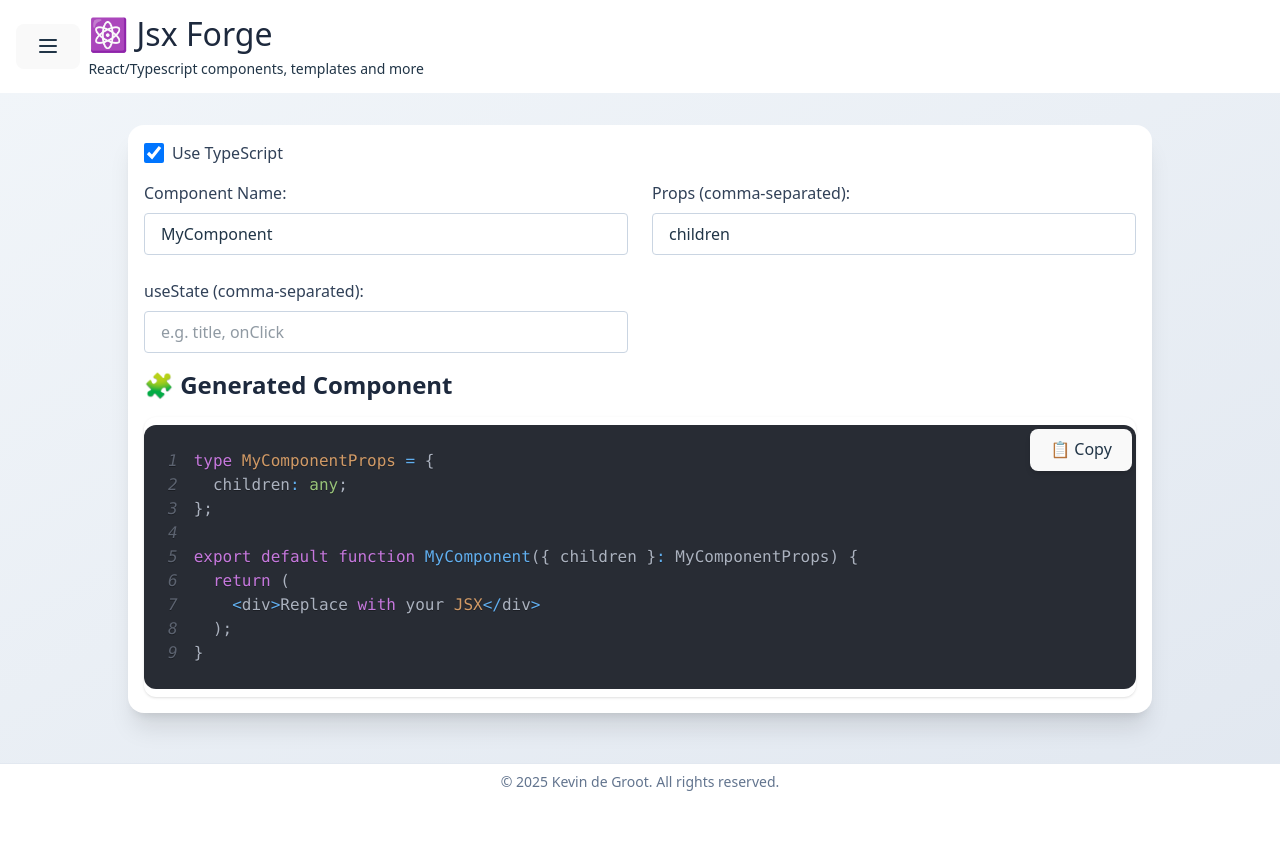
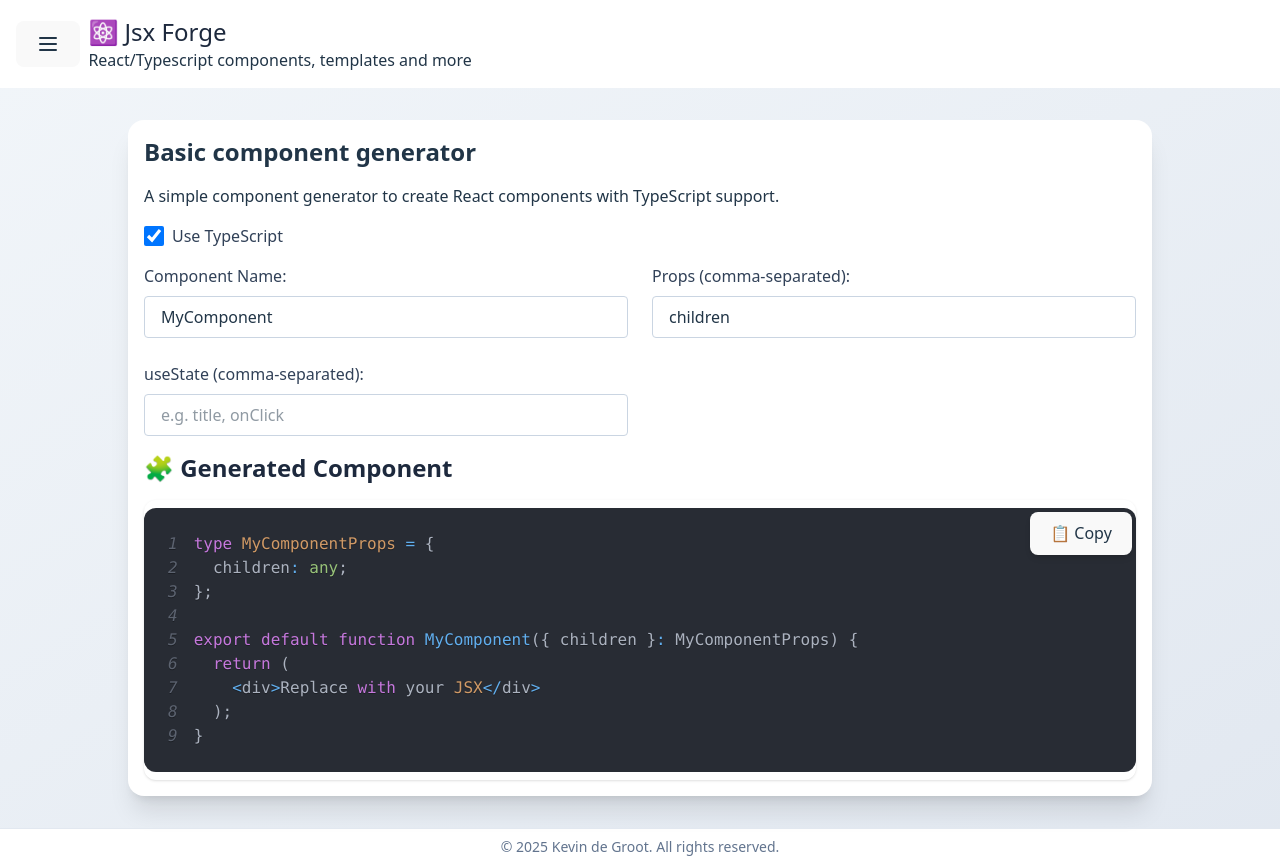
Before and after one commit to KevinDeGroot2015/jsxforge, a React (Vite) app: page / in a window 1280 px wide. Before the commit the page ends 800 px from the top, so only its background shows below. Built offline with nearby package versions, Linux system fonts and the light colour scheme.

Commit message:
fixed title & intro components routes

```diff
--- a/src/assets/styles/index.css
+++ b/src/assets/styles/index.css
@@ -36,18 +36,6 @@ body {
     min-height: 100vh;
 }
 
-h1 {
-    display: flex;
-    flex-flow: column;
-    gap: 10px;
-    font-size: 2em;
-    line-height: 1.1;
-
-    p {
-        font-size: 14px;
-    }
-}
-
 button {
     border-radius: 8px;
     border: 1px solid transparent;
--- a/src/components/Header/Header.tsx
+++ b/src/components/Header/Header.tsx
@@ -16,12 +16,10 @@ export default function Header() {
                     <Menu className="w-6 h-6" />
                 </button>
                 <h1>
-                    <Link to="/" className="font-bold text-slate-800!">
+                    <Link to="/" className="text-2xl font-bold text-slate-800!">
                         ⚛️ Jsx Forge
                     </Link>
-                    <p>
-                        React/Typescript components, templates and more
-                    </p>
+                    <p>React/Typescript components, templates and more</p>
                 </h1>
             </header>
 
@@ -49,13 +47,13 @@ export default function Header() {
                                 </button>
                             </div>
                             <nav className="flex flex-col gap-4">
-                                {routes.map(({ path, name }) => (
+                                {routes.map(({ path, title }) => (
                                     <Link
                                         key={path}
                                         to={path}
                                         className="hover:text-blue-600"
                                     >
-                                        {name}
+                                        {title}
                                     </Link>
                                 ))}
                             </nav>
--- a/src/layout/Layout.tsx
+++ b/src/layout/Layout.tsx
@@ -1,14 +1,20 @@
 import { Routes, Route } from "react-router";
 import routes from "@router/routes";
+import React from "react";
 
 export default function Layout() {
     return (
-        <>
         <div
             style={{ minHeight: "calc(100vh - 130px)" }}
             className="bg-gradient-to-br from-slate-100 to-slate-200 p-2 md:p-8"
         >
             <div className="max-w-5xl mx-auto bg-white rounded-2xl shadow-xl p-4 space-y-4">
+                {routes.map(({ path, title, intro }) => (
+                    <React.Fragment key={path}>
+                        <h2 className="text-2xl font-bold">{title}</h2>
+                        <p>{intro}</p>
+                    </React.Fragment>
+                ))}
                 <Routes>
                     {routes.map(({ path, element }) => (
                         <Route key={path} path={path} element={element} />
@@ -16,6 +22,5 @@ export default function Layout() {
                 </Routes>
             </div>
         </div>
-        </>
     );
 }
--- a/src/router/routes.tsx
+++ b/src/router/routes.tsx
@@ -2,14 +2,16 @@ import Home from "@pages/Home";
 
 export type Routes = {
     path: string;
-    name: string;
+    title: string;
+    intro?: string;
     element: React.ReactElement;
 };
 
 export const routes = [
     {
         path: "/",
-        name: "Home",
+        title: "Basic component generator",
+        intro: "A simple component generator to create React components with TypeScript support.",
         element: <Home />,
     },
 ];
```
Lines whose indentation alone changed are shown as unchanged.
